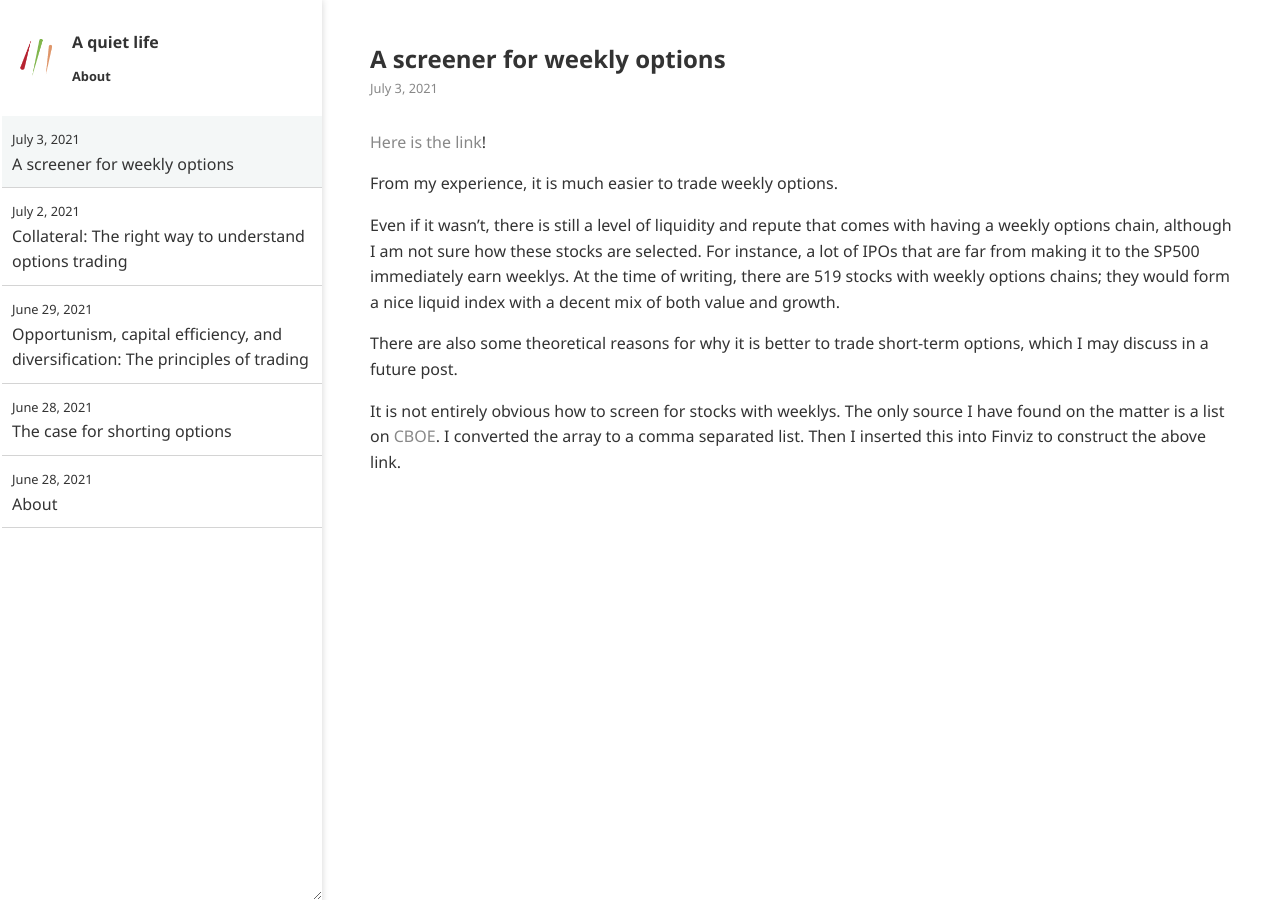
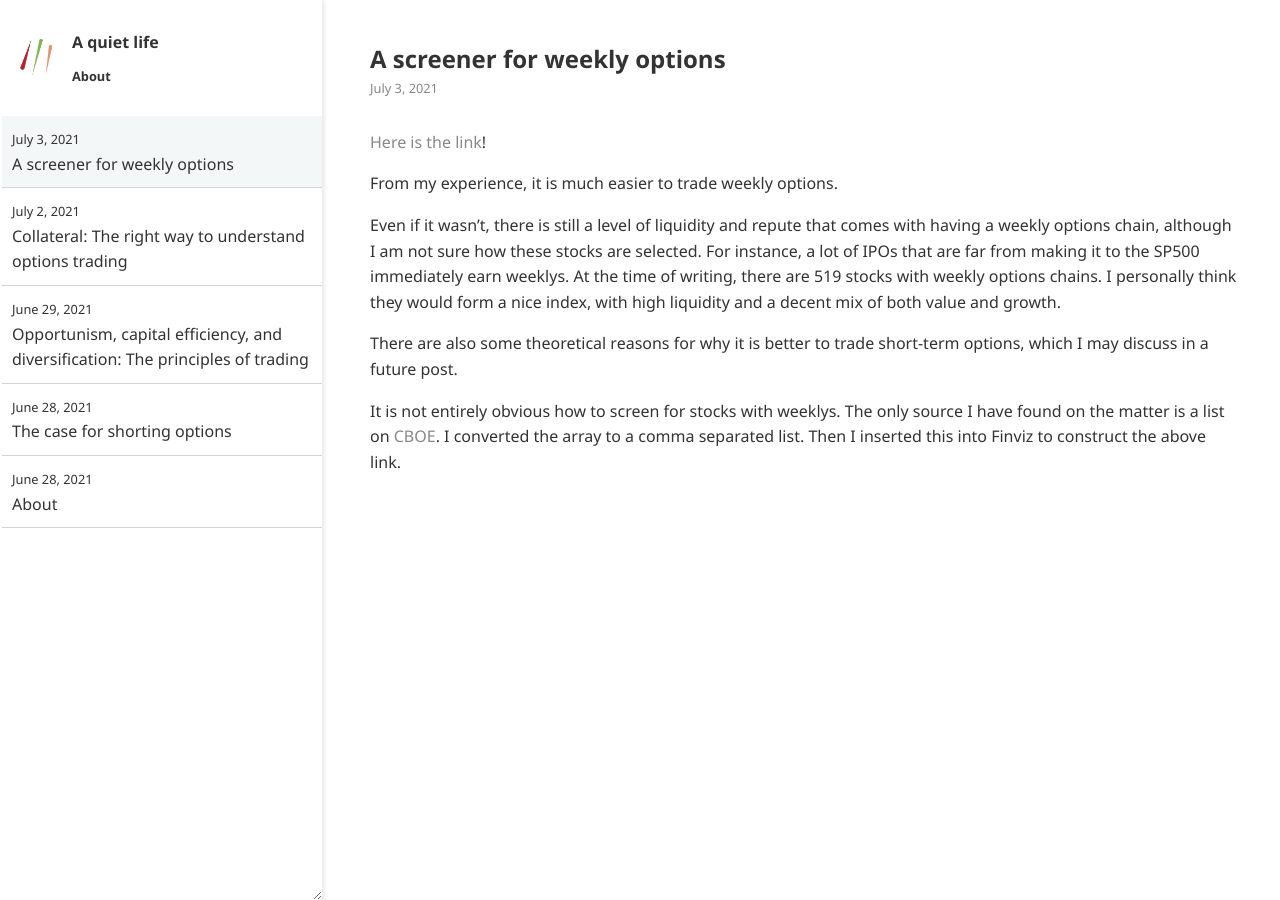
Before and after one commit to ansyblenetwork/aquietlife, a Jekyll site: the page built from _posts/2021-07-03-weekly-options-screener.md, in a window 1280 px wide. Built offline with Jekyll 4.4.1, drawn with Linux system fonts in a browser that asks for light colours.

Commit message:
Update 2021-07-03-weekly-options-screener.md

```diff
--- a/_posts/2021-07-03-weekly-options-screener.md
+++ b/_posts/2021-07-03-weekly-options-screener.md
@@ -6,7 +6,7 @@ title: "A screener for weekly options"
 
 From my experience, it is much easier to trade weekly options.
 
-Even if it wasn't, there is still a level of liquidity and repute that comes with having a weekly options chain, although I am not sure how these stocks are selected. For instance, a lot of IPOs that are far from making it to the SP500 immediately earn weeklys. At the time of writing, there are 519 stocks with weekly options chains; they would form a nice liquid index with a decent mix of both value and growth.
+Even if it wasn't, there is still a level of liquidity and repute that comes with having a weekly options chain, although I am not sure how these stocks are selected. For instance, a lot of IPOs that are far from making it to the SP500 immediately earn weeklys. At the time of writing, there are 519 stocks with weekly options chains. I personally think they would form a nice index, with high liquidity and a decent mix of both value and growth.
 
 There are also some theoretical reasons for why it is better to trade short-term options, which I may discuss in a future post.
 
```
